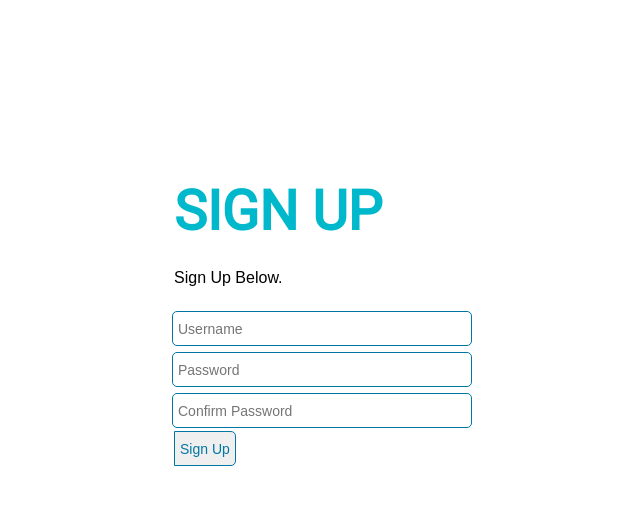
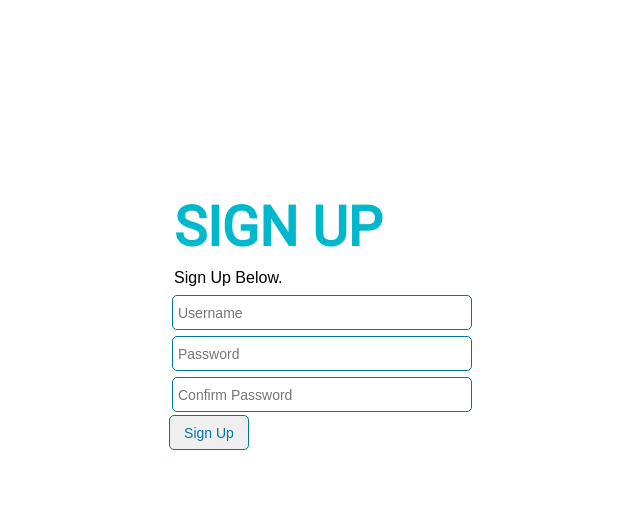
Before and after one commit to evanrh/4910-driver-incentive, a Flask app: template website/templates/signup.html in a window 1280 px wide. Shown: the top 505 px of the page, without its empty margins (318-958 px from the left). Run offline with Flask 2, Linux system fonts and the light colour scheme; the template is opened without the code that fills it, so the values that code supplies are empty.

Commit message:
Signup page fixed

```diff
--- a/website/app.py
+++ b/website/app.py
@@ -2,7 +2,7 @@
 # https://pythonspot.com/login-authentication-with-flask/
 
 from flask import Flask
-from flask import Flask, flash, redirect, render_template, request, session, abort
+from flask import Flask, flash, redirect, render_template, request, session, abort, url_for
 import os
 
 app = Flask(__name__)
@@ -27,6 +27,10 @@ def logout():
     session['logged_in'] = False
     return home()
 
+@app.route("/signup")
+def signup():
+    return render_template('signup.html')
+
 if __name__ == "__main__":
     app.secret_key = os.urandom(12)
     app.run(debug=True,host='0.0.0.0', port=4000)
--- a/website/static/css/main.css
+++ b/website/static/css/main.css
@@ -12,12 +12,19 @@ article {
 	background-color: white;
 }
 
-header {
-
+header p{
+	color: white;
 }
 
-header p{
-	color: white;
+.flashes {
+	padding:0;
+	margin:0;
+}
+
+.message_flash {
+	padding:5px;
+	margin: 0px;
+	color: rgb(196, 69, 69);
 }
 
 #tfnewsearch{
@@ -39,8 +46,8 @@ header p{
 }
 .tfbutton {
 	height: 35px;
+	width: 80px;
 	margin: 0;
-	margin-left: 5px;
 	padding: 5px 15px;
 	font-family: Arial, Helvetica, sans-serif;
 	font-size:14px;
@@ -52,6 +59,8 @@ header p{
 	border: solid 1px #0076a3;
 	border-top-right-radius: 5px 5px;
 	border-bottom-right-radius: 5px 5px;
+	border-top-left-radius: 5px 5px;
+	border-bottom-left-radius: 5px 5px;
 	background-repeat: no-repeat;
 }
 .tfbutton:hover {
@@ -203,7 +212,8 @@ h3 {
 }
 
 p {
-
+	padding:5px;
+	margin:5px;
 	font-family: 'Gotham Narrow A','Gotham Narrow B', sans-serif;
 }
 
@@ -211,44 +221,9 @@ h4 {
 	color: white;
 }
 
-h5 {
-
-}
-
-h6 {
-
-}
-
-p {
-
-}
-
-blockquote {
-
-}
-
-ol {
-
-}
-
-li {
-
-}
-
-table {
-
-}
-
-tr {
-
-}
-
-th {
-
-}
-
-td {
-
+ul {
+	margin: 0;
+	padding: 0;
 }
 
 .row > * {
@@ -288,10 +263,6 @@ a:hover {
 	color: #aaaaaa;
 }
 
-a:active {
-
-}
-
 @media screen and (max-width: 600px) {
 	.logo {
 		width: 100%
--- a/website/templates/signup.html
+++ b/website/templates/signup.html
@@ -6,8 +6,8 @@
 <!--<link rel="icon" href="img/favicon (2).ico">-->
 
 <!-- Stylesheets -->
-<link rel="stylesheet" href="css/grid_6.css">
-<link rel="stylesheet" href="css/main.css">
+<link rel="stylesheet" type="text/css" href="static/css/grid_6.css">
+<link rel="stylesheet" type="text/css" href="static/css/main.css">
 
 <meta name="viewport" content="width=device-width, initial-scale=1">
 <meta charset="utf-8">
@@ -26,7 +26,7 @@
                     </div>
 
                     <div class="row">
-                        <p>Sign Up Below.</p>
+                        <p style="margin:0">Sign Up Below.</p>
                     </div>
 
                     <div class="row">
```
Also changed, not shown: website/templates/login.html (+6 -6 lines).
